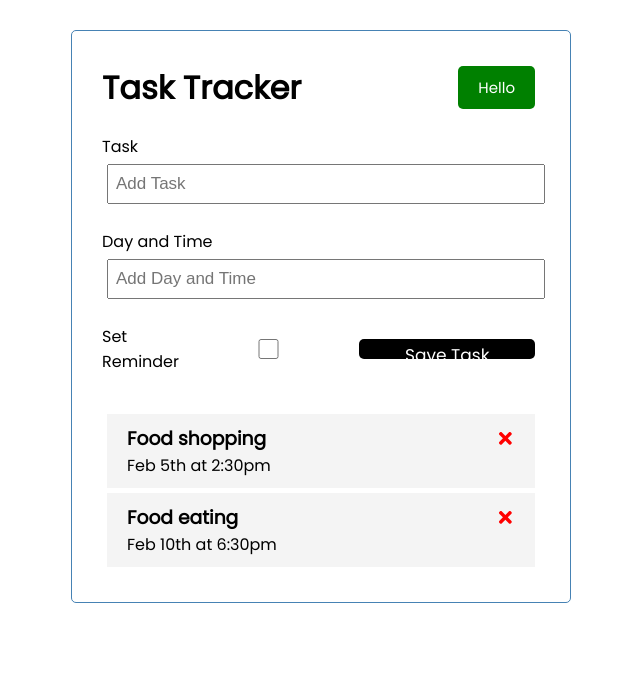
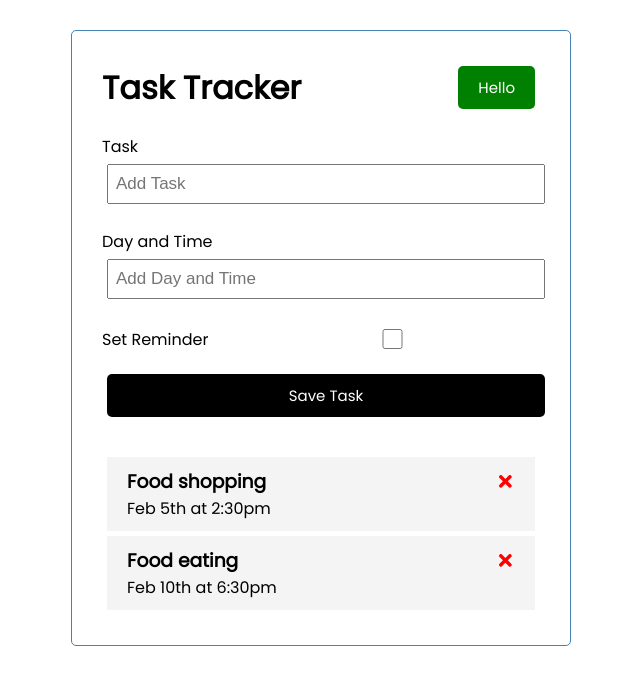
Before and after one commit to tkozemzak/react-task-tracker, a React (Create React App) app: page / in a window 1280 px wide. Shown: the top 684 px of the page, without its empty margins (319-959 px from the left). Built offline with nearby package versions, Linux system fonts and the light colour scheme.

Commit message:
fix form css

```diff
--- a/src/components/AddTask.js
+++ b/src/components/AddTask.js
@@ -43,9 +43,8 @@ const AddTask = ({ onAdd }) => {
                 value={reminder}
                 onChange={(e) => setReminder(e.currentTarget.checked)}
                 />
-                <input className='btn btn-block' type='submit' value='Save Task'/>
             </div>
-
+            <input className='btn btn-block' type='submit' value='Save Task'/>
         </form>
     )
 }
```
